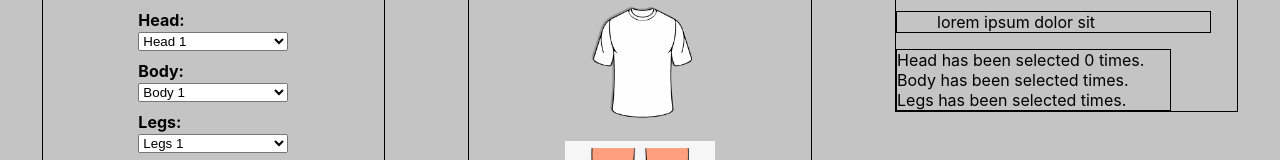
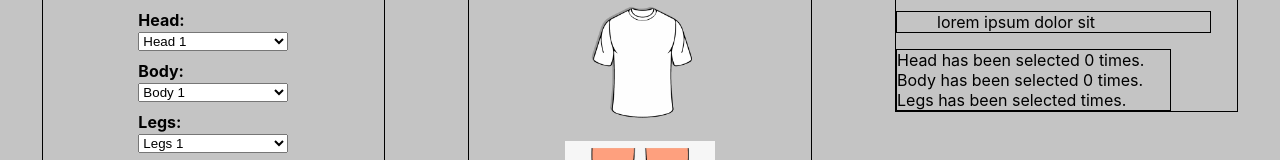
Before and after one commit to Jake-Doherty/react-from-scratch-character-designer, a React (Create React App) app: page / in a window 1280 px wide. Shown: the part 380-540 px from the top of the page. Built offline with nearby package versions, Linux system fonts and the light colour scheme.

Commit message:
display incremented bodyCount in stats section

```diff
--- a/src/components/Preview/Preview.js
+++ b/src/components/Preview/Preview.js
@@ -1,7 +1,7 @@
 import React from 'react';
 import './Preview.css';
 
-export default function Preview({ name, head, body, legs, headCount }) {
+export default function Preview({ name, head, body, legs, headCount, bodyCount }) {
   return (
     <>
       <div className="character-preview">
@@ -21,7 +21,7 @@ export default function Preview({ name, head, body, legs, headCount }) {
         </ul>
         <div className="selection-count">
           <p className="head-count">Head has been selected {headCount} times.</p>
-          <p className="body-count">Body has been selected times.</p>
+          <p className="body-count">Body has been selected {bodyCount} times.</p>
           <p className="legs-count">Legs has been selected times.</p>
         </div>
       </div>
```
